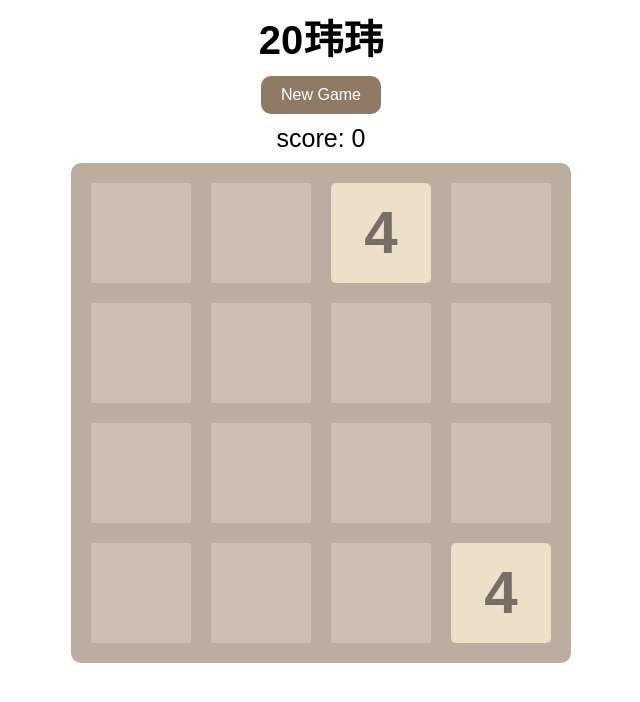
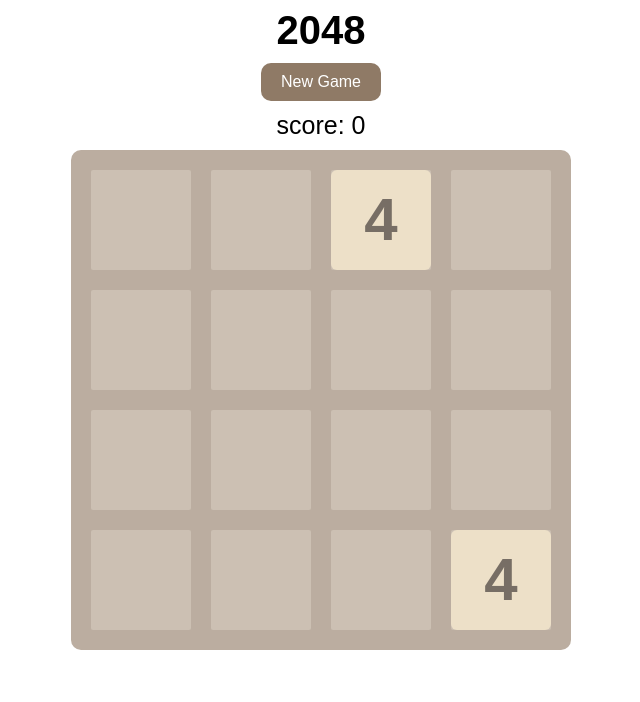
Before and after one commit to renkejia/2048, a plain HTML site: page index.html in a window 1280 px wide. Shown: the whole page, without its empty margins (319-959 px from the left). Drawn offline with Linux system fonts and the light colour scheme.

Commit message:
Update index.html

```diff
--- a/index.html
+++ b/index.html
@@ -12,7 +12,7 @@
 </head>
 <body>
     <header class="header">
-        <h1 class="header__title">20玮玮</h1>
+        <h1 class="header__title">2048</h1>
         <a  class="header__btn"href="javascript:newGame();">New Game</a>
         <p class="header__score">score: <span class="header__score__number">0</span></p>
     </header>
```
